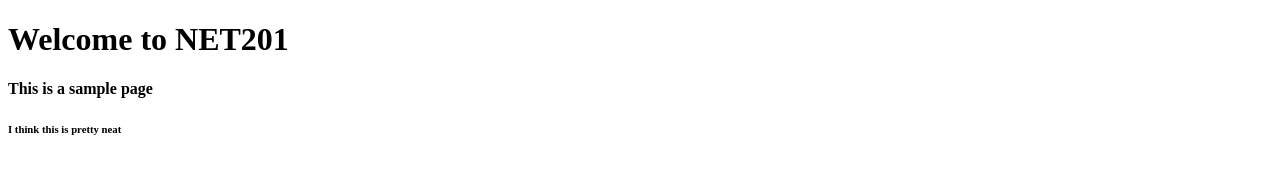
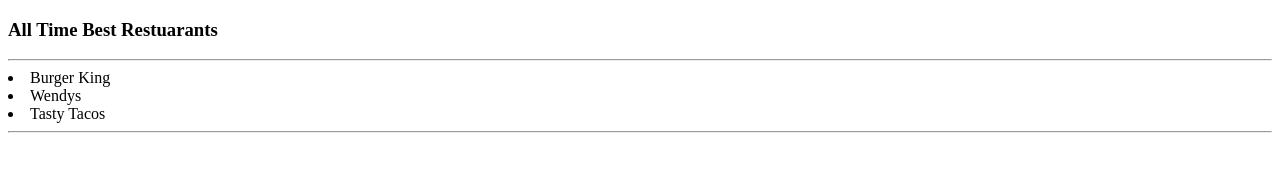
Before and after one commit to CodyGarland/net201sampleCGarland, a plain HTML site: page index.html in a window 1280 px wide. Drawn offline with Linux system fonts and the light colour scheme.

```diff
--- a/index.html
+++ b/index.html
@@ -1,8 +1,12 @@
 <!DOCTYPE html>
 <html>
 <body>
-    <h1>Welcome to NET201</h1>
-    <h4>This is a sample page</h4>
-    <h6>I think this is pretty neat</h6>
+    <h3>All Time Best Restuarants</h1>
+    <hr>
+        <li>Burger King</li>
+        <li>Wendys</li>
+        <li>Tasty Tacos</li>
+    <hr>
+    <ol></ol>
 </body>
 </html>
```
